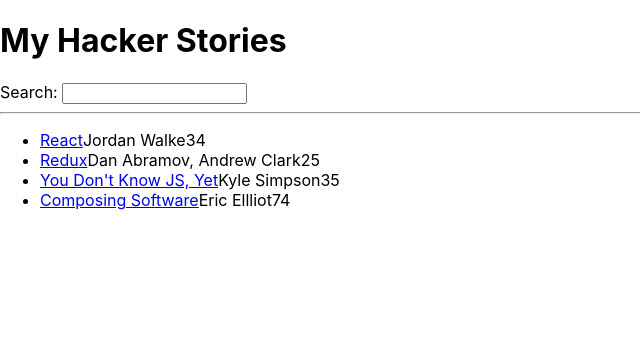
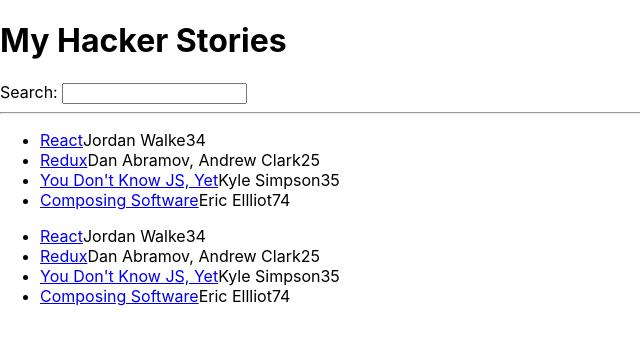
Before and after one commit to ElDuke717/hacker-stories, a React (Create React App) app: page / in a window 1280 px wide. Shown: the top 344 px of the page, without its empty margins (0-640 px from the left). Built offline with nearby package versions, Linux system fonts and the light colour scheme.

Commit message:
refactor with arrow functions as examples

```diff
--- a/src/App.js
+++ b/src/App.js
@@ -39,8 +39,8 @@
   }
 ];
 
-function App() {
-  return (
+const  App = () =>
+   (
     <div>
       <h1>My Hacker Stories</h1>
 
@@ -50,23 +50,24 @@
       <hr />
 
       <List />
+      <List />
     </div>
   );
-}
 
-function Search() {
-  return (
+
+const Search = () =>
+  (
     <div>
       <label htmlFor="search">Search: </label>
       <input id="search" type="text" />
       </div>
   );
-}
 
-function List() {
+
+const List = () => {
   return (
   <ul>
-        {list.map(function (item) {
+        {list.map( (item) => {
           return (
             <li key={item.objectID}>
               <span>
```
